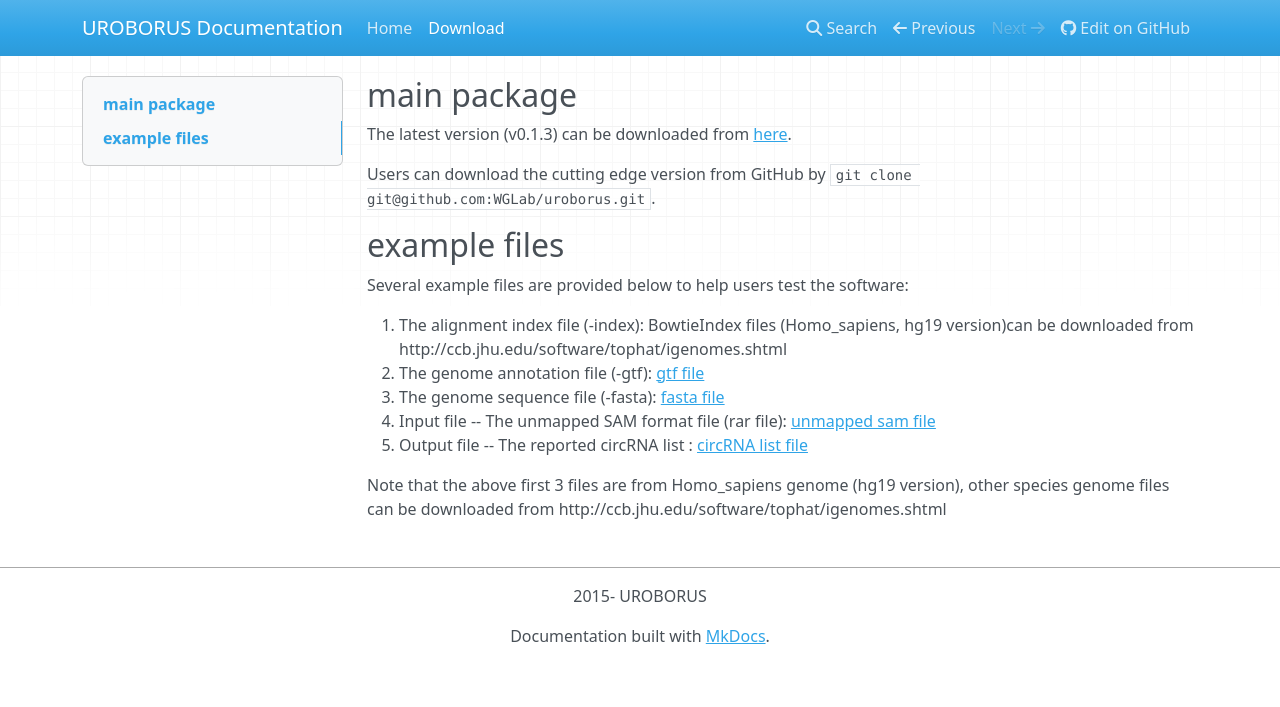
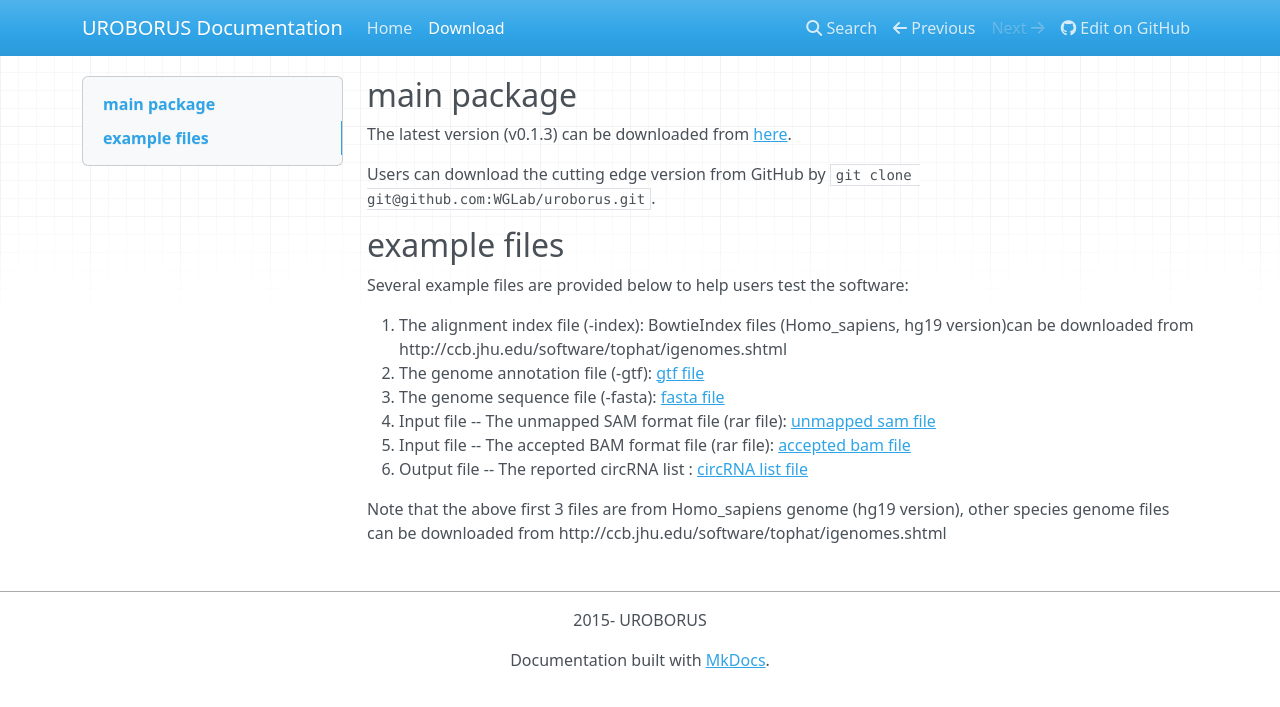
Before and after one commit to WGLab/UROBORUS, an MkDocs documentation site: the page built from docs/download.md, in a window 1280 px wide. Shown: the top 707 px of the page. Built offline with MkDocs 1.6.1, drawn with Linux system fonts in a browser that asks for light colours; nearby versions of some CDN libraries; old or Windows-style settings are respelled for this version of MkDocs.

Commit message:
Update download.md

```diff
--- a/docs/download.md
+++ b/docs/download.md
@@ -12,7 +12,8 @@ Several example files are provided below to help users test the software:
 2. The genome annotation file (-gtf): [gtf file](http://bioinfo.nuaa.edu.cn/UROBORUS/genes.rar)
 3. The genome sequence file (-fasta): [fasta file](http://bioinfo.nuaa.edu.cn/UROBORUS/Chromosomes.rar)
 4. Input file -- The unmapped SAM format file (rar file): [unmapped sam file](http://bioinfo.nuaa.edu.cn/UROBORUS/unmapped.rar)
-5. Output file -- The reported circRNA list : [circRNA list file](http://bioinfo.nuaa.edu.cn/UROBORUS/circRNA_list.txt)
+5. Input file -- The accepted BAM format file (rar file): [accepted bam file](http://bioinfo.nuaa.edu.cn/UROBORUS/accepted_hits.rar)
+6. Output file -- The reported circRNA list : [circRNA list file](http://bioinfo.nuaa.edu.cn/UROBORUS/circRNA_list.txt)
 
 Note that the above first 3 files are from Homo_sapiens genome (hg19 version), other species genome files can be downloaded from http://ccb.jhu.edu/software/tophat/igenomes.shtml
 
```
